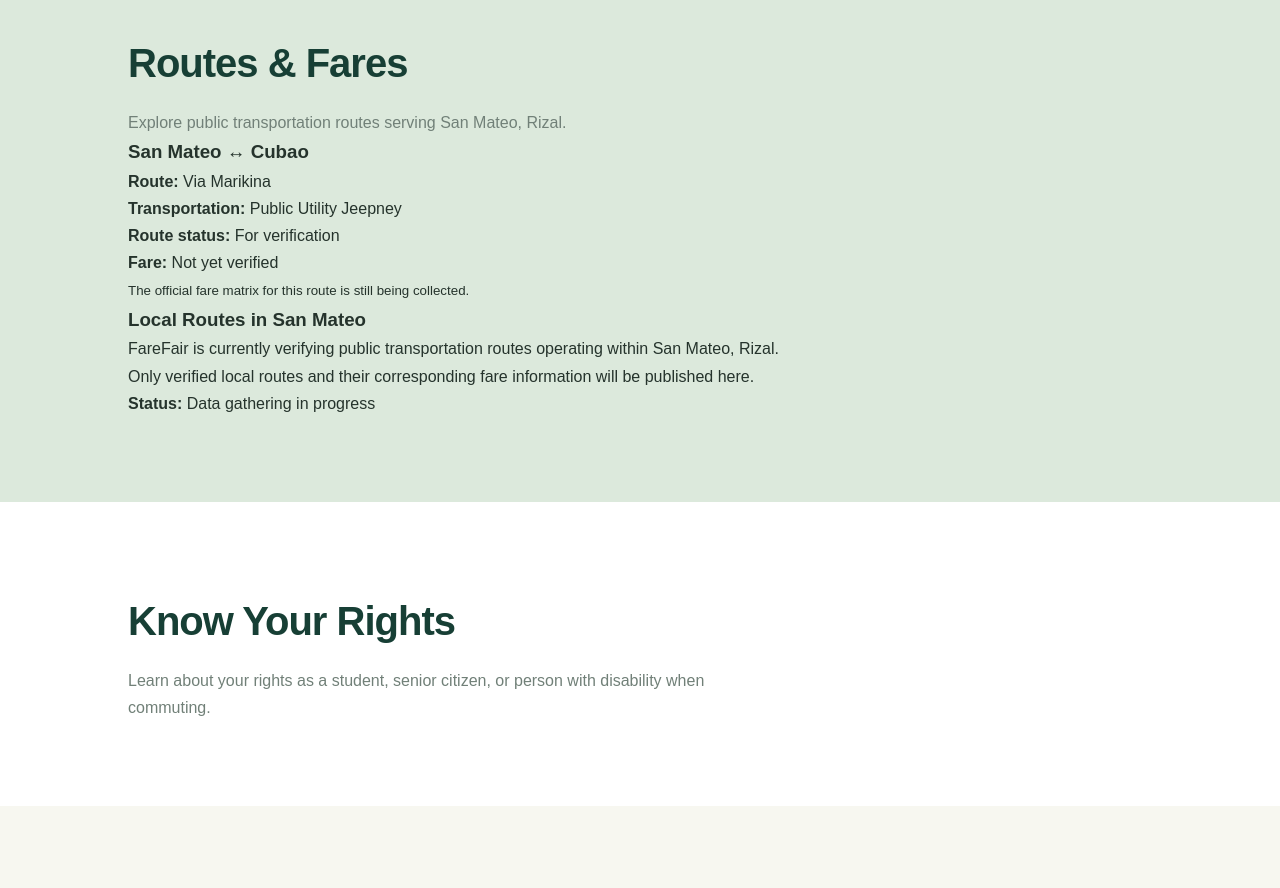
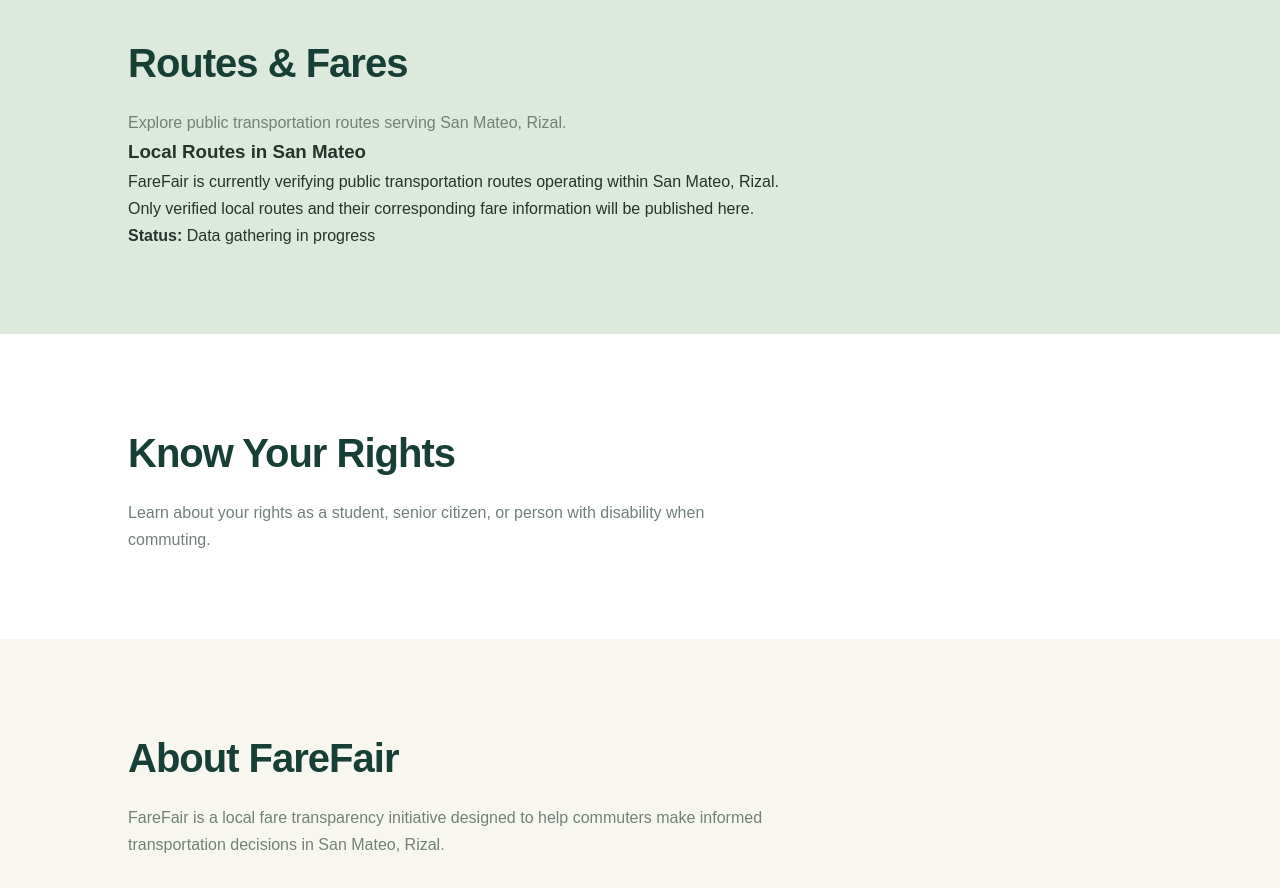
Before and after one commit to mikapengu-hub/FareFair, a plain HTML site: page index.html in a window 1280 px wide. Shown: the part 1740-2628 px from the top of the page. Drawn offline with Linux system fonts and the light colour scheme.

Commit message:
Update index.html

```diff
--- a/index.html
+++ b/index.html
@@ -53,16 +53,7 @@
         Explore public transportation routes serving
         San Mateo, Rizal.
     </p>
-<div class="route-card">
-    <h3>San Mateo ↔ Cubao</h3>
-    <p><strong>Route:</strong> Via Marikina</p>
-    <p><strong>Transportation:</strong> Public Utility Jeepney</p>
-    <p><strong>Route status:</strong> For verification</p>
-    <p><strong>Fare:</strong> Not yet verified</p>
-    <small>
-        The official fare matrix for this route is still being collected.
-    </small>
-</div>
+
    <div class="route-card">
     <h3>Local Routes in San Mateo</h3>
     <p>
```
